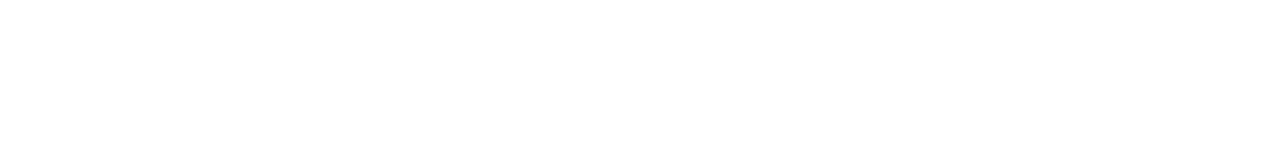
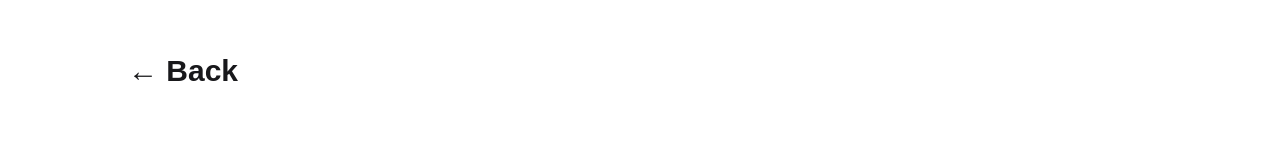
Before and after one commit to unaivan22/ktpgemoy, a React (Create React App) app: page /bg-biru in a window 1280 px wide. Shown: the top 160 px of the page. Built offline with nearby package versions, Linux system fonts and the light colour scheme.

Commit message:
adding back arrow

```diff
--- a/src/pages/ktp/BackgroundBiru.jsx
+++ b/src/pages/ktp/BackgroundBiru.jsx
@@ -3,10 +3,12 @@
 import ChangeImagesrc from '../utils/ChangeImagesrc'
 import AnimatedPage from '../utils/AnimatedPage'
 import Toast from '../utils/Toast'
+import BackArrow from '../utils/BackArrow'
 
 export default function BackgroundBiru() {
   return (
     <div className='template-generator mx-auto padding-10mm bg-transparent grid place-items-center h-screen'>
+      <BackArrow />
       <AnimatedPage>
         <div className='bg-ktp-blue bg-contain bg-center mx-auto h-72 w-96 aspect-video relative xl:scale-175 lg:scale-175 md:scale-125 sm:scale-110 xs:scale-110' id='content'>
           <section className='px-6 pt-8'>
--- /dev/null
+++ b/src/pages/utils/BackArrow.js
@@ -0,0 +1,14 @@
+import React from 'react'
+import {Link} from 'react-router-dom'
+import { useNavigate } from 'react-router-dom';
+
+export default function BackArrow() {
+  const navigate = useNavigate();
+  return (
+    <div className="container mx-auto sm:px-24 md:px-32 xl:px-32 lg:px-32 absolute top-0">
+       <section className='mt-12'>
+       <a onClick={() => navigate(-1)} className="font-bold text-zinc-900 text-3xl cursor-pointer" id='backTittle'> &#x2190; Back</a>
+       </section>
+    </div>
+  )
+}
```
